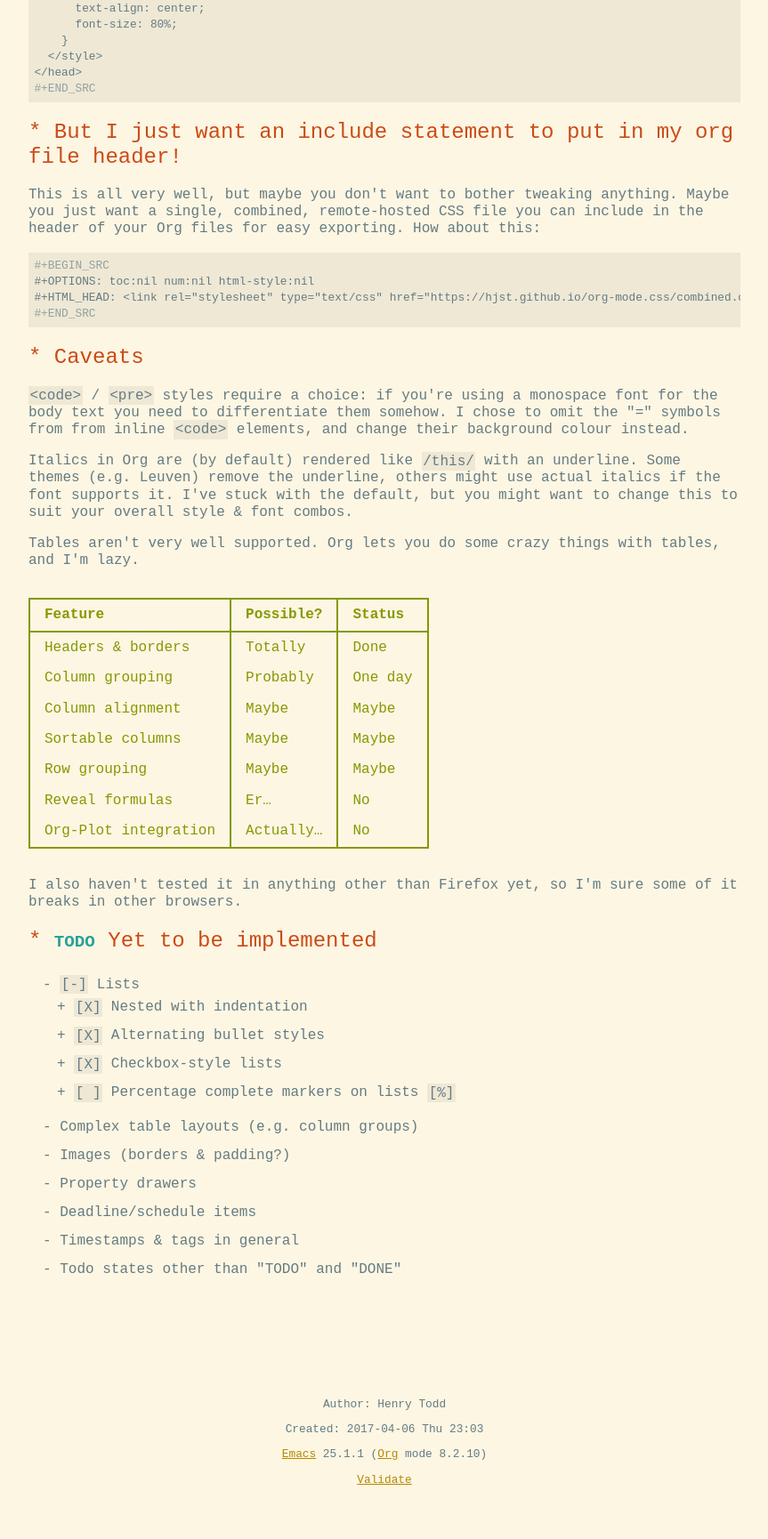
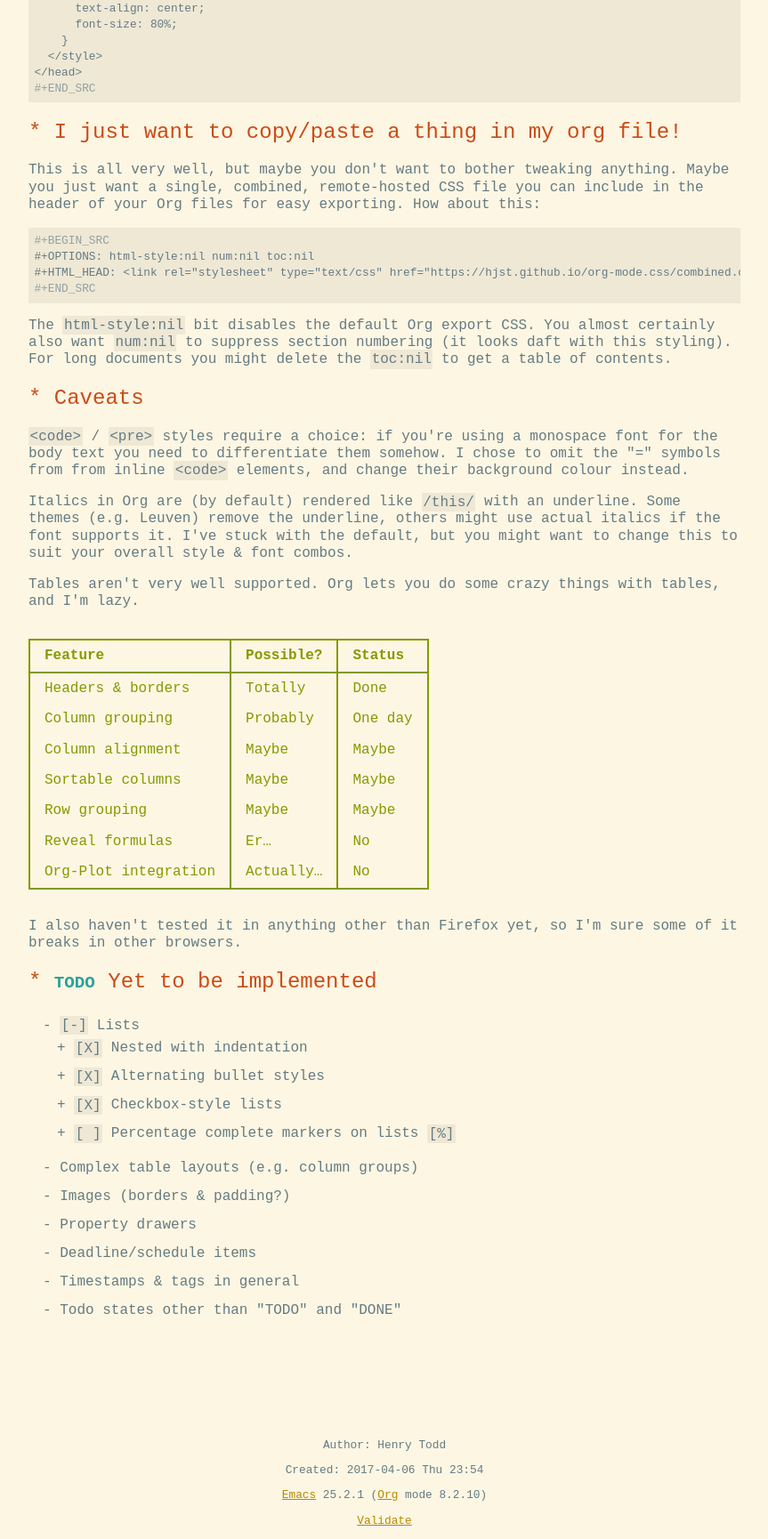
Before and after one commit to hjst/org-mode.css, a plain HTML site: page index.html in a window 1280 px wide. Shown: the part 944-2674 px from the top of the page at 89% size, without its empty margins (208-1071 px from the left). Before the commit the page ends 2628 px from the top, so only its background shows below. Drawn offline with Linux system fonts and the light colour scheme.

Commit message:
Add more explanation of the #+OPTIONS example

```diff
--- a/index.html
+++ b/index.html
@@ -4,7 +4,7 @@
 <html xmlns="http://www.w3.org/1999/xhtml" lang="en" xml:lang="en">
 <head>
 <title>Org mode CSS</title>
-<!-- 2017-04-06 Thu 23:03 -->
+<!-- 2017-04-06 Thu 23:54 -->
 <meta  http-equiv="Content-Type" content="text/html;charset=utf-8" />
 <meta  name="generator" content="Org-mode" />
 <meta  name="author" content="Henry Todd" />
@@ -101,7 +101,7 @@ You can copy/paste the following into the <code>&lt;head&gt;</code> section of a
   &lt;!-- Step 4: Additional personal styles --&gt;
   &lt;style type="text/css"&gt;
     body {
-      @import 'https://fonts.googleapis.com/css?family=Inconsolata';
+      @import url('https://fonts.googleapis.com/css?family=Inconsolata');
       font-family: "Inconsolata", monospace;
     }
     #content {
@@ -122,7 +122,7 @@ You can copy/paste the following into the <code>&lt;head&gt;</code> section of a
 </div>
 
 <div id="outline-container-sec-2" class="outline-2">
-<h2 id="sec-2">But I just want an include statement to put in my org file header!</h2>
+<h2 id="sec-2">I just want to copy/paste a thing in my org file!</h2>
 <div class="outline-text-2" id="text-2">
 <p>
 This is all very well, but maybe you don't want to bother tweaking anything. Maybe you just want a single, combined, remote-hosted CSS file you can include in the header of your Org files for easy exporting. How about this:
@@ -130,10 +130,14 @@ This is all very well, but maybe you don't want to bother tweaking anything. May
 
 <div class="org-src-container">
 
-<pre class="src src-org">#+OPTIONS: toc:nil num:nil html-style:nil
+<pre class="src src-org">#+OPTIONS: html-style:nil num:nil toc:nil
 #+HTML_HEAD: &lt;link rel="stylesheet" type="text/css" href="https://hjst.github.io/org-mode.css/combined.css" /&gt;
 </pre>
 </div>
+
+<p>
+The <code>html-style:nil</code> bit disables the default Org export CSS. You almost certainly also want <code>num:nil</code> to suppress section numbering (it looks daft with this styling). For long documents you might delete the <code>toc:nil</code> to get a table of contents.
+</p>
 </div>
 </div>
 
@@ -254,8 +258,8 @@ I also haven't tested it in anything other than Firefox yet, so I'm sure some of
 </div>
 <div id="postamble" class="status">
 <p class="author">Author: Henry Todd</p>
-<p class="date">Created: 2017-04-06 Thu 23:03</p>
-<p class="creator"><a href="http://www.gnu.org/software/emacs/">Emacs</a> 25.1.1 (<a href="http://orgmode.org">Org</a> mode 8.2.10)</p>
+<p class="date">Created: 2017-04-06 Thu 23:54</p>
+<p class="creator"><a href="http://www.gnu.org/software/emacs/">Emacs</a> 25.2.1 (<a href="http://orgmode.org">Org</a> mode 8.2.10)</p>
 <p class="validation"><a href="http://validator.w3.org/check?uri=referer">Validate</a></p>
 </div>
 </body>
```
Also changed, not shown: 1 other file.
